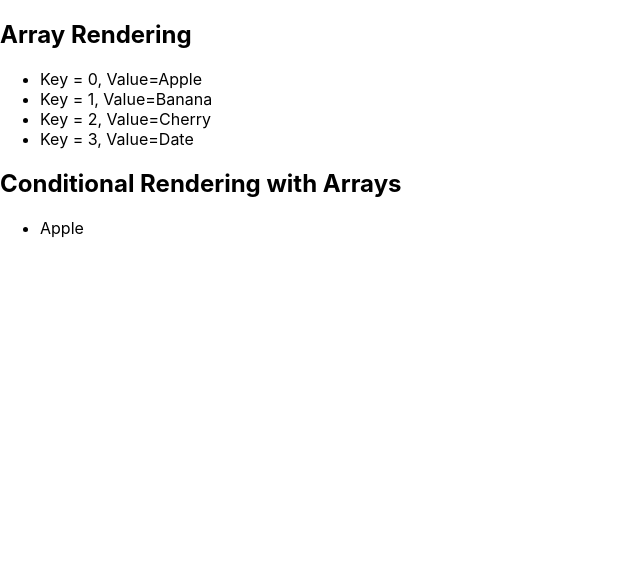
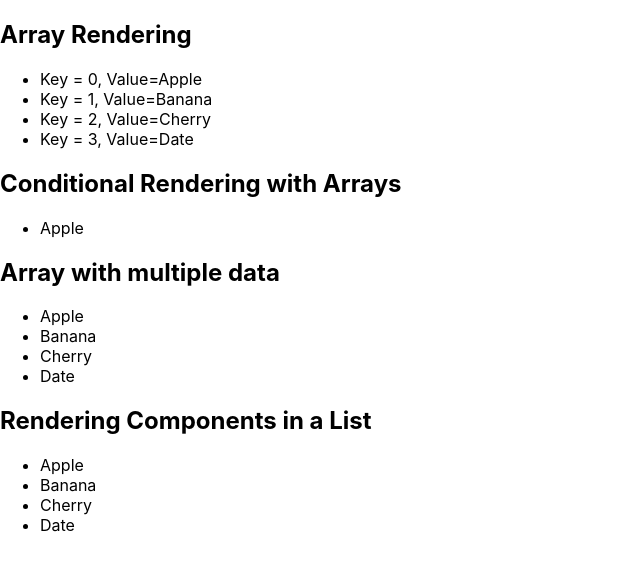
Before and after one commit to krishansharma11/30DaysOfReact, a React (Create React App) app in the folder react_course/: page / in a window 1280 px wide. Shown: the top 570 px of the page, without its empty margins (0-640 px from the left). Built offline with nearby package versions, Linux system fonts and the light colour scheme.

Commit message:
rendering with multiple data

```diff
--- a/react_course/src/App.js
+++ b/react_course/src/App.js
@@ -4,6 +4,17 @@ import React from 'react';
 function App() {
   const items = ["Apple", "Banana", "Cherry", "Date"];
   const filter = "A";
+  const fruits = [
+    { id: 1, name: "Apple" },
+    { id: 2, name: "Banana" },
+    { id: 3, name: "Cherry" },
+    { id: 4, name: "Date" },
+  ];
+
+
+  function Fruit({ name }) {
+    return <li>{name}</li>;
+  }
   return (
     <>
       <h2>Array Rendering</h2>
@@ -23,6 +34,18 @@ function App() {
             <li key={item}>{item}</li>
           ))}
       </ul>
+      <h2>Array with multiple data</h2>
+      <ul>
+        {fruits.map((fruit) => (
+          <li key={fruit.id}>{fruit.name}</li>
+        ))}
+      </ul>
+      <h2>Rendering Components in a List</h2>
+      <ul>
+        {fruits.map((fruit, index) => (
+          <Fruit key={index} name={fruit.name} />
+        ))}
+      </ul>
     </>
   );
 }
```
